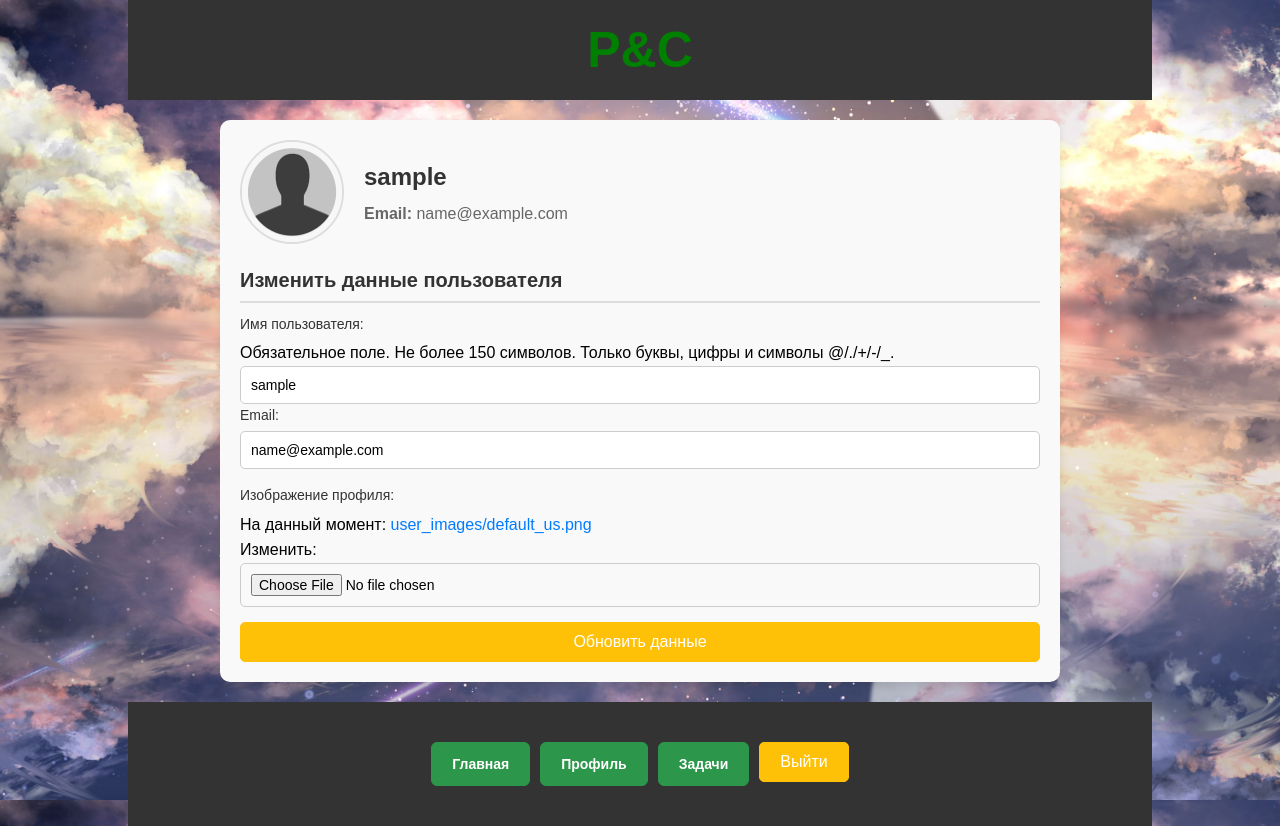
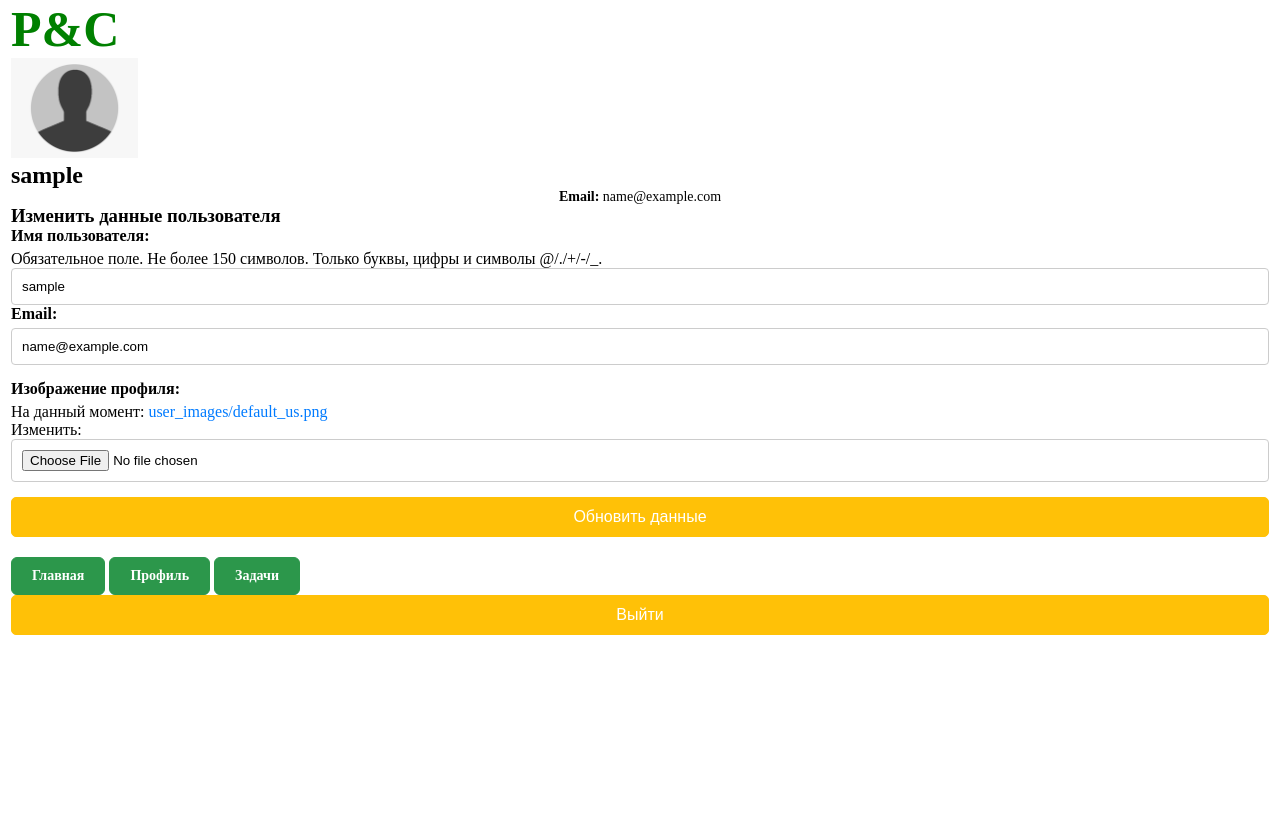
Before and after one commit to evgeniVenkov/WebSite, a Django app: page /users/profile/ in a window 1280 px wide. After the commit the page ends 635 px from the top, so only its background shows below. Run offline with Django 5.2, Linux system fonts and the light colour scheme; the visitor is signed in with stand-in values (Sample User, id 1).

Commit message:
Revert "Design Update"
This reverts commit b8935785dad657045384d03cc233133a929c97e2.

```diff
--- a/website/static/css/style.css
+++ b/website/static/css/style.css
@@ -3,20 +3,6 @@
 	padding: 0;
 }
 body {
-	font-family: Arial, sans-serif;
-	line-height: 1.6;
-	margin: 0;
-	padding: 0;
-	background: url('/static/images/myimage.jpg') no-repeat center center fixed;
-	background-size: cover;
-}
-
-header {
-	background: #333;
-	color: #fff;
-	padding: 10px 0;
-	text-align: center;
-	margin-bottom: 20px;
 }
 
 .form-section {
@@ -39,20 +25,18 @@
 }
 
 .form-group label {
-	font-size: 14px;
-	color: #333;
+	display: block;
 	margin-bottom: 5px;
-	display: block;
+	font-weight: bold;
 }
 
 .form-group input,
-.form-group textarea,
-.form-group select {
+.form-group select,
+.form-group textarea {
 	width: 100%;
 	padding: 10px;
-	font-size: 14px;
 	border: 1px solid #ccc;
-	border-radius: 5px;
+	border-radius: 4px;
 	box-sizing: border-box;
 }
 
@@ -103,10 +87,8 @@
 	height: 100px;
 }
 nav {
-	display: flex;
-	justify-content: center;
-	gap: 10px;
-	margin: 20px 0;
+	display: block;
+	margin-top: 20px;
 }
 
 nav a {
@@ -116,9 +98,8 @@
 	padding: 3px;
 }
 .container {
-	width: 80%;
-	margin: 0 auto;
-	overflow: hidden;
+	width: 1258px;
+	margin: 0px auto;
 }
 
 header.container {
@@ -187,91 +168,3 @@
 	transform: scale(0.95);
 	box-shadow: 0 0 5px rgba(0, 0, 0, 0.2);
 }
-
-.logo {
-	font-size: 24px;
-	font-weight: bold;
-}
-
-.main-content {
-	background: #fff;
-	padding: 20px;
-	margin-top: 20px;
-	box-shadow: 0 0 10px rgba(0, 0, 0, 0.1);
-}
-
-h1 {
-	color: #333;
-}
-
-p {
-	color: #666;
-}
-
-ul {
-	list-style: none;
-	padding: 0;
-}
-ul li {
-	background: #e4e4e4;
-	margin: 5px 0;
-	padding: 10px;
-	border-left: 5px solid #3498db;
-}
-
-ul li strong {
-	color: #3498db;
-}
-
-footer {
-	text-align: center;
-	padding: 20px 0;
-	background: #333;
-	color: #fff;
-	margin-top: 20px;
-}
-
-.profile-section {
-	max-width: 800px;
-	margin: 0 auto;
-	padding: 20px;
-	background-color: #f9f9f9;
-	border-radius: 10px;
-	box-shadow: 0 4px 8px rgba(0, 0, 0, 0.1);
-}
-.user-info {
-	display: flex;
-	align-items: center;
-	margin-bottom: 20px;
-}
-.user-avatar {
-	width: 100px;
-	height: 100px;
-	border-radius: 50%;
-	margin-right: 20px;
-	object-fit: cover;
-	border: 2px solid #ddd;
-}
-.user-details h2 {
-	margin: 0;
-	font-size: 24px;
-	color: #333;
-}
-.user-details p {
-	margin: 5px 0 0;
-	font-size: 16px;
-	color: #666;
-}
-
-.section-title {
-	font-size: 20px;
-	color: #333;
-	margin-bottom: 10px;
-	border-bottom: 2px solid #ddd;
-	padding-bottom: 5px;
-}
-
-.user-form {
-	display: flex;
-	flex-direction: column;
-}
--- a/website/users/admin.py
+++ b/website/users/admin.py
@@ -1,4 +1,5 @@
 from django.contrib import admin
-from .models import Profile
+from .models import Profile,Message
 
 admin.site.register(Profile)
+admin.site.register(Message)
--- a/website/users/forms.py
+++ b/website/users/forms.py
@@ -1,7 +1,8 @@
 from django import forms
 from django.contrib.auth.models import User
 from django.contrib.auth.forms import UserCreationForm
-from .models import Profile
+from .models import Profile,Message
+
 
 
 class UserOurRegistraion(UserCreationForm):
@@ -28,3 +29,12 @@
     class Meta:
         model = Profile
         fields = ["img"]
+
+class MessageForm(forms.ModelForm):
+
+    class Meta:
+        model = Message
+        fields = ["message","user","task"]
+        widgets = {'user': forms.HiddenInput(),
+                   'task': forms.HiddenInput(),
+                   'message': forms.Textarea(attrs={'placeholder': 'текст сообщения'})}
--- a/website/users/models.py
+++ b/website/users/models.py
@@ -1,6 +1,7 @@
 from django.db import models
 from django.contrib.auth.models import User
 from PIL import Image
+from tasks.models import Tasks
 
 TYPE_ACCOUNT = (("full", "Полный пакет"), ("free", "Бесплатный пакет"))
 
@@ -24,3 +25,12 @@
             resize = (256, 256)
             image.thumbnail(resize)
             image.save(self.img.path)
+
+
+class Message(models.Model):
+    user = models.ForeignKey(User, on_delete=models.CASCADE)
+    message = models.TextField("")
+    task = models.ForeignKey(Tasks, on_delete=models.CASCADE)
+
+    def __str__(self):
+        return str(self.user)
```
Also changed, not shown: website/tasks/views.py (+31 -0 lines), website/templates/home/home.html (+6 -42 lines), website/templates/tasks/taskPage.html (+18 -0 lines), website/website/settings.py (+8 -0 lines), website/pictures/user_images/MyCat.jpg (added), website/static/images/backgrnd.jpg (deleted), website/static/images/myimage.jpg (deleted), website/users/migrations/0006_message.py (added).
